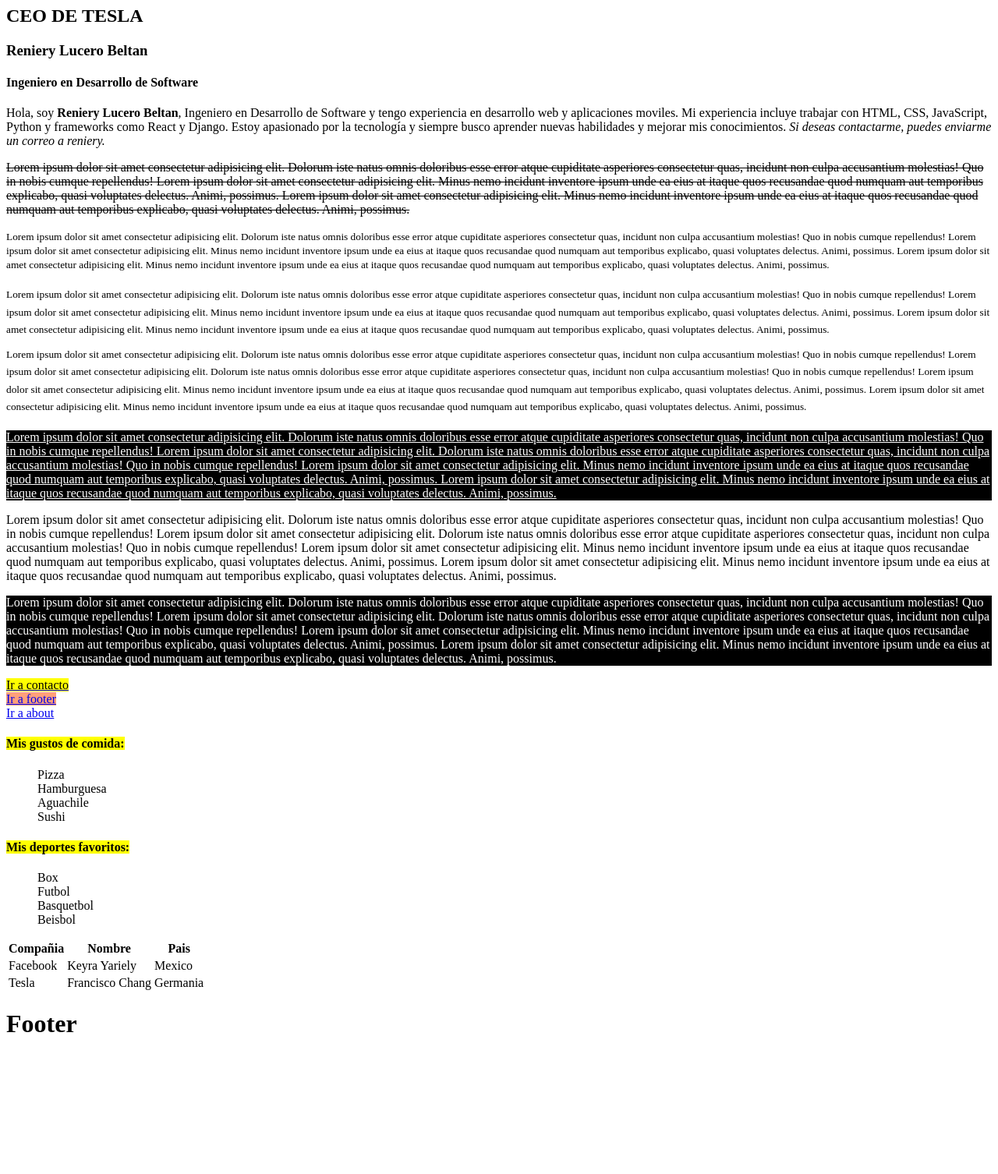
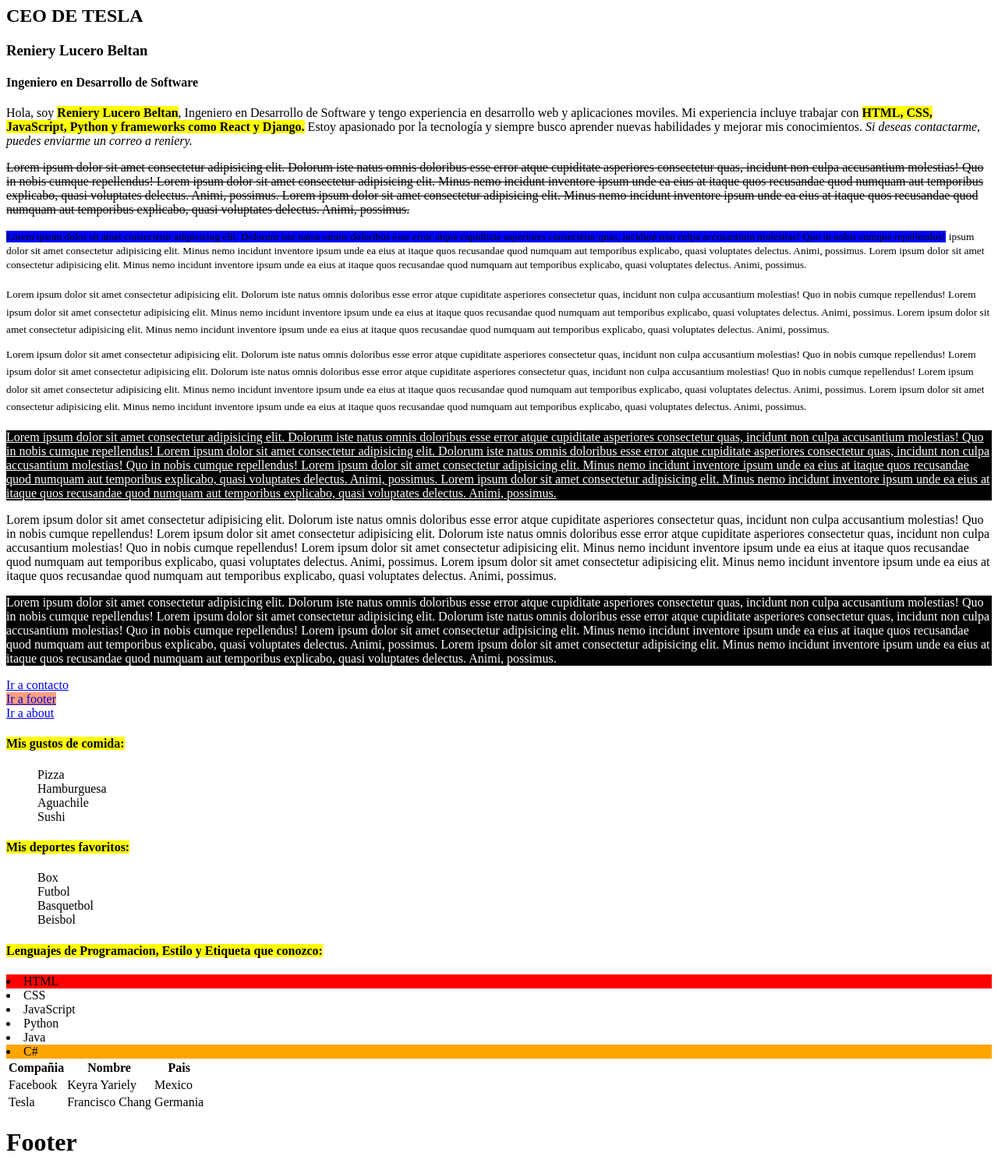
Before and after one commit to Reniery-LB/PRIMER_PAGINA, a plain HTML site: page index.html in a window 1280 px wide. Shown: the part 73-1579 px from the top of the page at 78% size. Before the commit the page ends 1426 px from the top, so only its background shows below. Drawn offline with Linux system fonts and the light colour scheme.

Commit message:
Hover - Enlaces / Parrafo / <li>

```diff
--- a/Assets/styles/main.css
+++ b/Assets/styles/main.css
@@ -1,5 +1,14 @@
+/*
+body{
+    font-family: Arial, Helvetica, sans-serif;
+} */
+
 #ir_footer {
     background-color: lightsalmon;
+}
+
+#ir_footer:hover {
+    background-color: lightblue;
 }
 
 .bg-dark {
@@ -15,6 +24,59 @@ p strong{
     background-color: yellow;
 }
 
+.hover-morado:hover{
+    background-color: purple;
+}
+
 a:hover{
     background-color: blue;
 }
+p:hover {
+    background-color: lightgreen;
+}
+
+p:hover#hover-rojo {
+    background-color: red;
+}
+
+#hover-parrafo {
+    background-color: yellow;
+}
+
+#parrafo-azul {
+    background-color: blue;
+}
+
+#parafo-azul:hover {
+    background-color: lightblue;
+}
+
+b:hover#hover-parrafo {
+    background-color: orange;
+}
+
+li:first-child {
+    background-color: red;
+}
+li:last-child {
+    background-color: orange;
+}
+
+/*
+@font-face {
+    font-family: Dirtylane;
+    src: url(../fonts/Dirtylane\ \(Demo_Font\).otf);
+}
+.title{
+    font-family: Dirtylane;
+    font-size: 100px;
+    background-color: lightblue;
+    text-align: center;
+}
+
+/* CONTACT
+
+#label_email{
+    font-style: italic;
+    font-weight: 800;
+} */
--- a/index.html
+++ b/index.html
@@ -12,16 +12,16 @@
 </head>
 <body>
     <link rel="stylesheet" href="Assets/styles/main.css">
-    <h1>Bienvenido a mi cv.</h1>
+    <h1 class="title">Bienvenido a mi cv</h1>
     <h2>CEO DE TESLA</h2>
     <h3>Reniery Lucero Beltan</h3>
     <h4>Ingeniero en Desarrollo de Software</h4>
-    <p>Hola, soy <b>Reniery Lucero Beltan</b>, Ingeniero en Desarrollo de Software y tengo experiencia en desarrollo web y aplicaciones moviles.
-     Mi experiencia incluye trabajar con HTML, CSS, JavaScript, Python y frameworks como React y Django.
+    <p>Hola, soy <b id="hover-parrafo">Reniery Lucero Beltan</b>, Ingeniero en Desarrollo de Software y tengo experiencia en desarrollo web y aplicaciones moviles.
+     Mi experiencia incluye trabajar con <b id="hover-parrafo">HTML, CSS, JavaScript, Python y frameworks como React y Django.</b>
     Estoy apasionado por la tecnología y siempre busco aprender nuevas habilidades y mejorar mis conocimientos.
     <i>Si deseas contactarme, puedes enviarme un correo a reniery.</i></p>
 
-    <p><del>Lorem ipsum dolor sit amet consectetur adipisicing elit. Dolorum iste natus omnis
+    <p><del class="hover-morado">Lorem ipsum dolor sit amet consectetur adipisicing elit. Dolorum iste natus omnis
          doloribus esse error atque cupiditate asperiores consectetur quas, incidunt non culpa
         accusantium molestias! Quo in nobis cumque repellendus!
         Lorem ipsum dolor sit amet consectetur adipisicing elit. Minus nemo incidunt inventore
@@ -32,10 +32,10 @@
         quasi voluptates delectus. Animi, possimus.</del>
     </p>
 
-    <p><small>Lorem ipsum dolor sit amet consectetur adipisicing elit. Dolorum iste natus omnis
+    <p><small id="parrafo-azul">Lorem ipsum dolor sit amet consectetur adipisicing elit. Dolorum iste natus omnis
         doloribus esse error atque cupiditate asperiores consectetur quas, incidunt non culpa
-        accusantium molestias! Quo in nobis cumque repellendus!
-        Lorem ipsum dolor sit amet consectetur adipisicing elit. Minus nemo incidunt inventore
+        accusantium molestias! Quo in nobis cumque repellendus!</small>
+        <small>ipsum dolor sit amet consectetur adipisicing elit. Minus nemo incidunt inventore
         ipsum unde ea eius at itaque quos recusandae quod numquam aut temporibus explicabo,
         quasi voluptates delectus. Animi, possimus.
         Lorem ipsum dolor sit amet consectetur adipisicing elit. Minus nemo incidunt inventore
@@ -82,7 +82,7 @@
         quasi voluptates delectus. Animi, possimus.</ins>
     </p>
 
-        <p>Lorem ipsum dolor sit amet consectetur adipisicing elit. Dolorum iste natus omnis
+        <p id="hover-rojo">Lorem ipsum dolor sit amet consectetur adipisicing elit. Dolorum iste natus omnis
          doloribus esse error atque cupiditate asperiores consectetur quas, incidunt non culpa
         accusantium molestias! Quo in nobis cumque repellendus!
         Lorem ipsum dolor sit amet consectetur adipisicing elit. Dolorum iste natus omnis
@@ -110,7 +110,7 @@
         quasi voluptates delectus. Animi, possimus.
     </p>
 
-    <a href="views/contact.html"> <mark>Ir a contacto</mark></a>
+    <a href="views/contact.html">Ir a contacto</a>
     <br>
     <a id="ir_footer" href="#footer">Ir a footer</a>
     <br>
@@ -129,6 +129,15 @@
         <dd>Basquetbol</dd>
         <dd>Beisbol</dd>
     </dl>
+    <h4><mark>Lenguajes de Programacion, Estilo y Etiqueta que conozco:</mark></h4>
+    <ui>
+        <li>HTML</li>
+        <li>CSS</li>
+        <li>JavaScript</li>
+        <li>Python</li>
+        <li>Java</li>
+        <li>C#</li>
+    </ui>
 
     <table>
     <tr>
```
Also changed, not shown: views/about.html (+1 -0 lines), Assets/fonts/Dirtylane (Demo_Font).otf (added).
